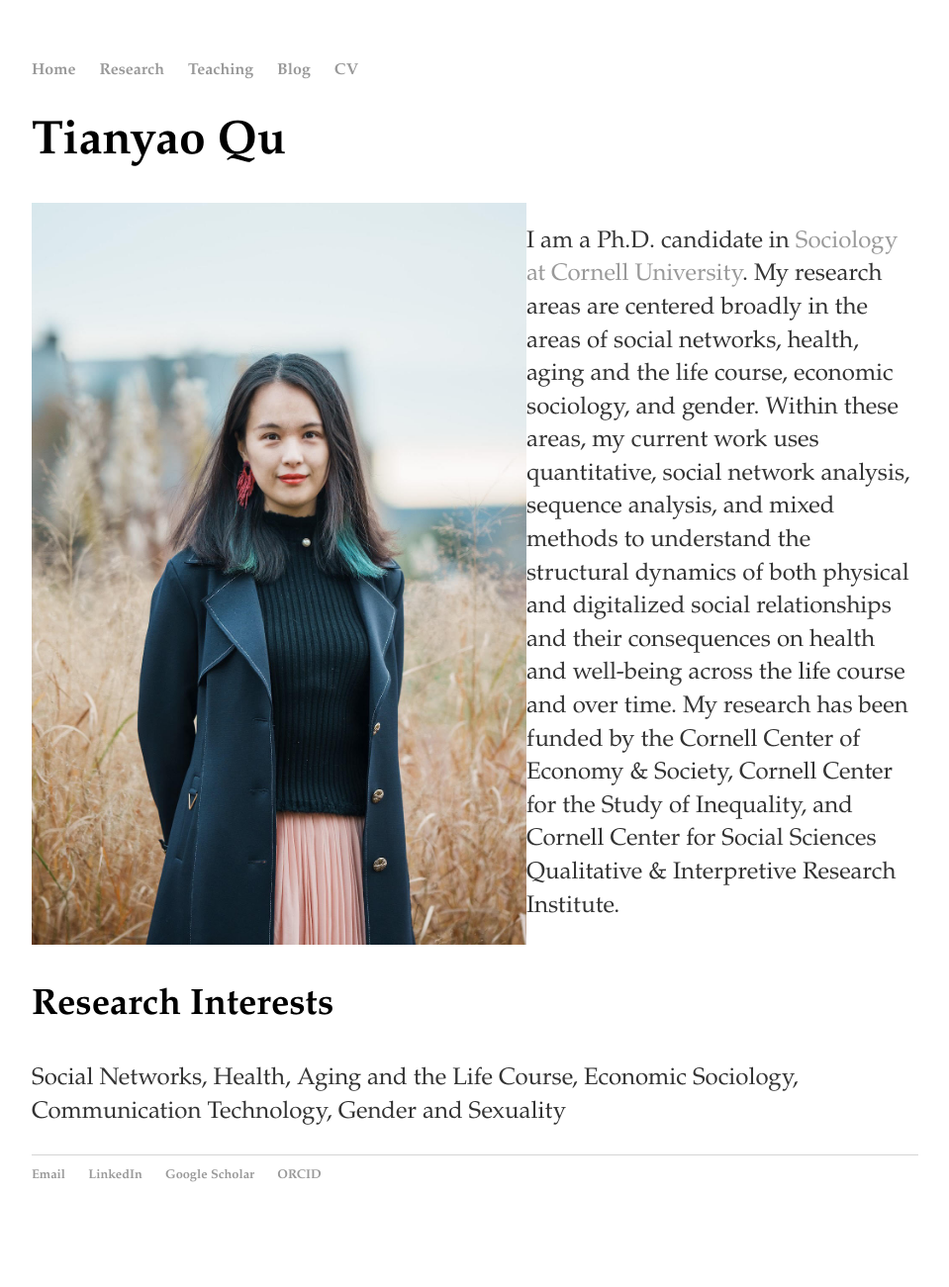
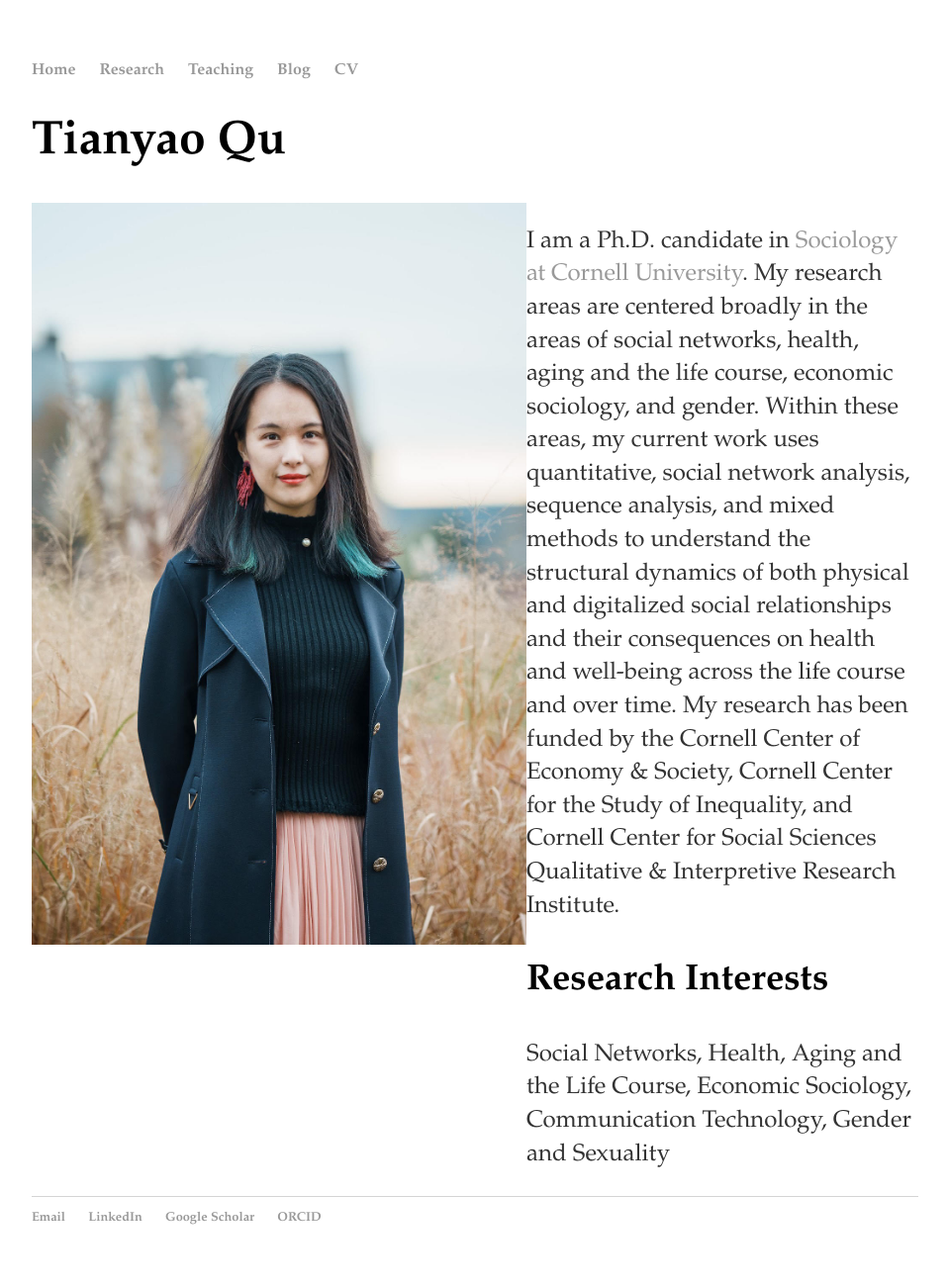
Before and after one commit to windyqu/windyqu.github.io, a Jekyll site: the page built from index.html, in a window 1280 px wide. Shown: the whole page at 99% size, without its empty margins (160-1119 px from the left). Built offline with Jekyll 4.4.1, drawn with Linux system fonts in a browser that asks for light colours; before the commit the page ends 1258 px from its top, so only the background shows below that.

Commit message:
Update index.html

```diff
--- a/index.html
+++ b/index.html
@@ -33,13 +33,14 @@ title: Tianyao Qu's Homepage
 		My research areas are centered broadly in the areas of social networks, health, aging and the life course, economic sociology, and gender. Within these areas, my current work uses quantitative, social network analysis, sequence analysis, and mixed methods to understand the structural dynamics of both physical and digitalized social relationships and their consequences on health and well-being across the life course and over time.
 		My research has been funded by the Cornell Center of Economy & Society, Cornell Center for the Study of Inequality, and Cornell Center for Social Sciences Qualitative & Interpretive Research Institute.
 		</p>
+
+		<h3>Research Interests</h3>
+		<p>
+		Social Networks, Health, Aging and the Life Course, Economic Sociology, Communication Technology, Gender and Sexuality
+		</p>
 		</div>
 
 	</div>
 
-	<h3>Research Interests</h3>
-	<p>
-		Social Networks, Health, Aging and the Life Course, Economic Sociology, Communication Technology, Gender and Sexuality
-	</p>
 
 </div><!-- /.blurb -->
```
